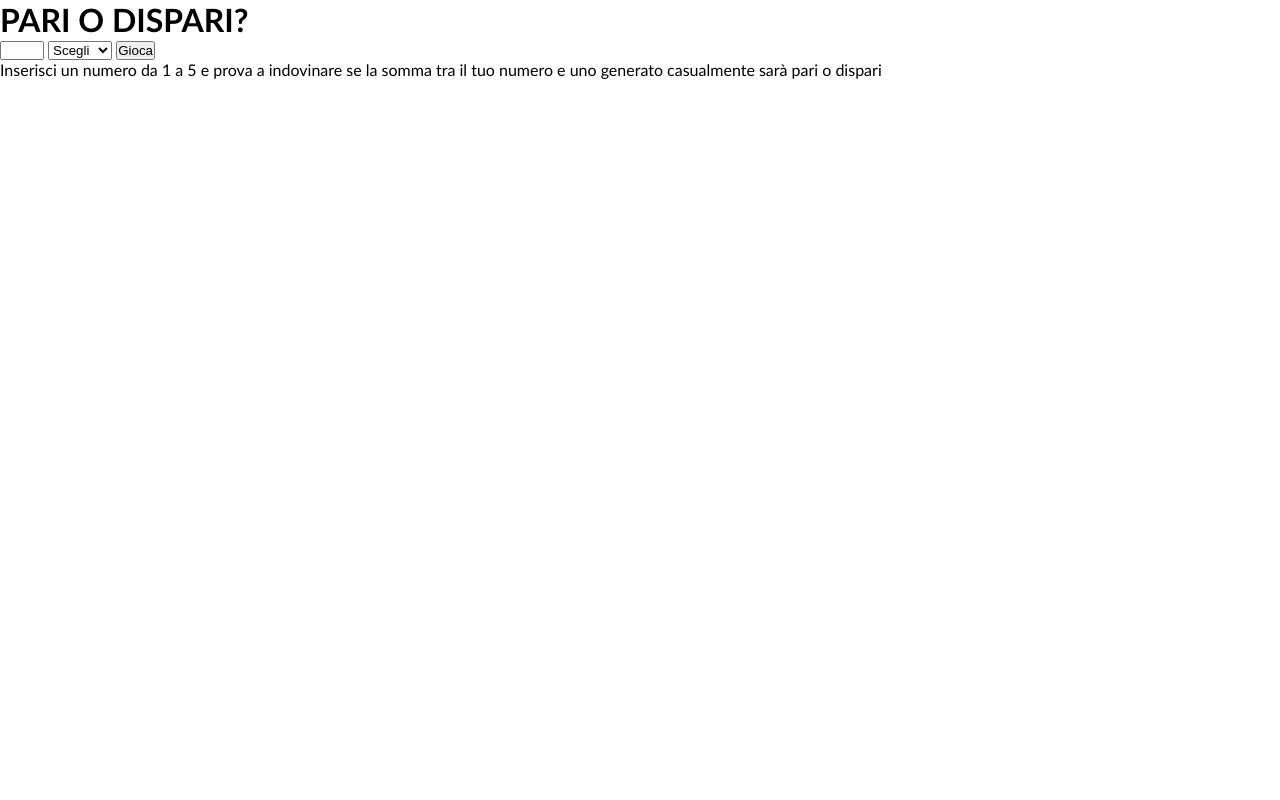
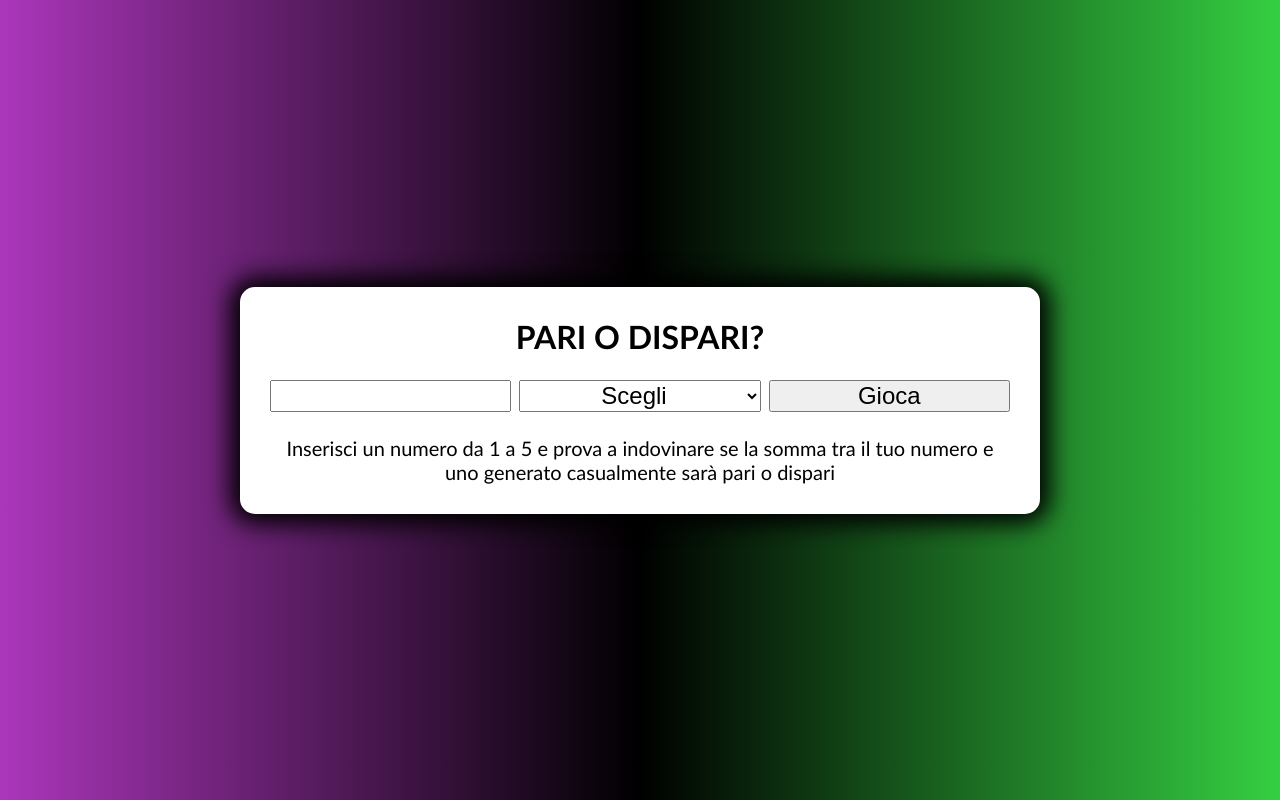
Before and after one commit to IO-underscorre/js-paliedispari, a plain HTML site: page PARI-DISPARI/index.html in a window 1280 px wide. Drawn offline with Linux system fonts and the light colour scheme.

Commit message:
feat(PARI-DISPARI/css): page stylized

```diff
--- a/PARI-DISPARI/css/style.css
+++ b/PARI-DISPARI/css/style.css
@@ -7,3 +7,51 @@
 body {
     font-family: 'Trebuchet MS', 'Lucida Sans Unicode', 'Lucida Grande', 'Lucida Sans', Arial, sans-serif;
 }
+
+/* Page wrapper */
+.page-wrapper {
+    width: 100%;
+    height: 100vh;
+    background-color: #b34cc0;
+    background-image: linear-gradient(90deg , #ab36bb 0%, #000000 50% , #35cf42 100%);
+    display: flex;
+    flex-direction: column;
+    justify-content: center;
+    overflow: auto;
+}
+
+.page-wrapper > div {
+    width: 100%;
+    overflow: auto;
+    padding: 35px 0;
+}
+
+/* Content */
+.content {
+    margin: 0 auto;
+    width: 95%;
+    max-width: 800px;
+    padding: 30px;
+    border-radius: 15px;
+    background-color: #ffffff;
+    box-shadow: 0 0 25px 10px #000000;
+    text-align: center;
+}
+
+/* JS input container */
+#game-form {
+    margin: 1.5rem 0;
+    display: flex;
+    gap: .5rem
+}
+
+#game-form > * {
+    flex-basis: calc(100% / 3);
+    text-align: center;
+    font-size: 1.5rem;
+}
+
+/* JS output container */
+#text-area {
+    font-size: 1.25rem;
+}
```
